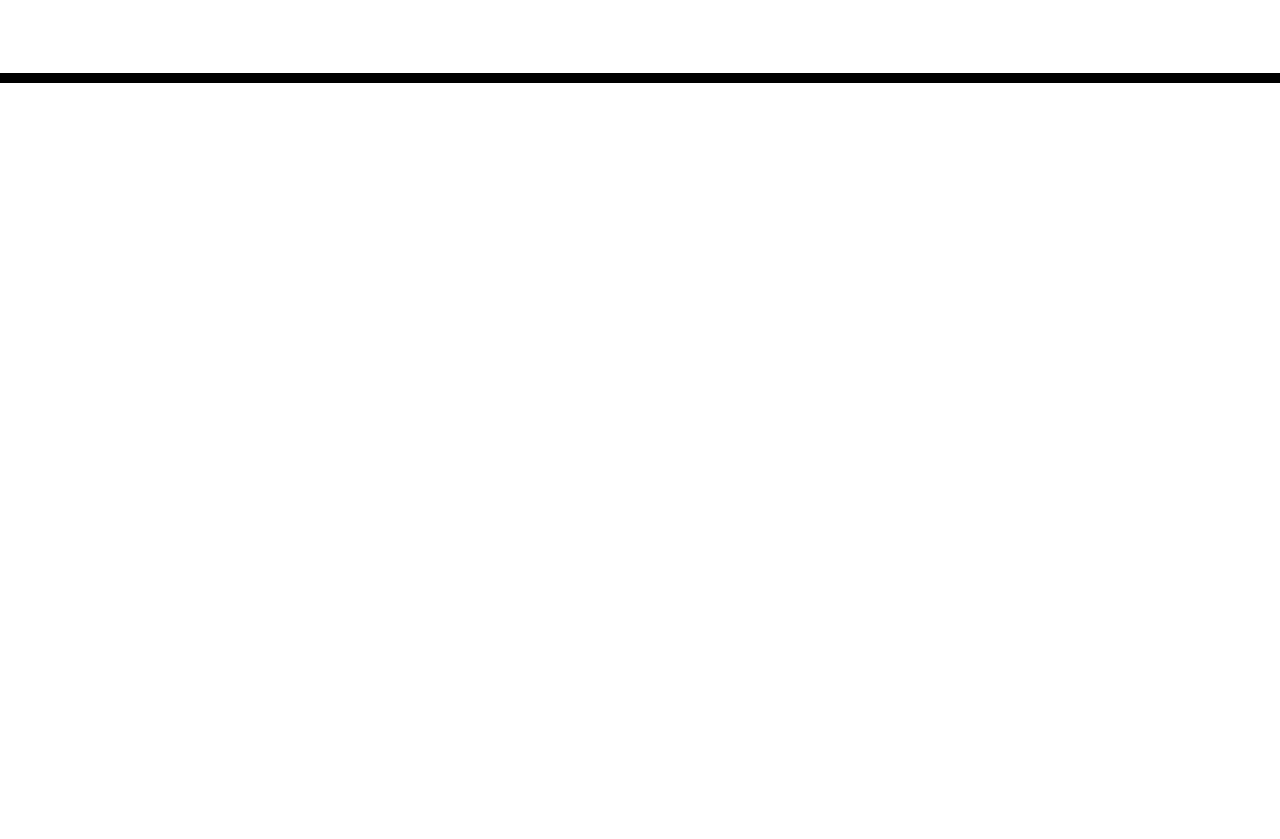
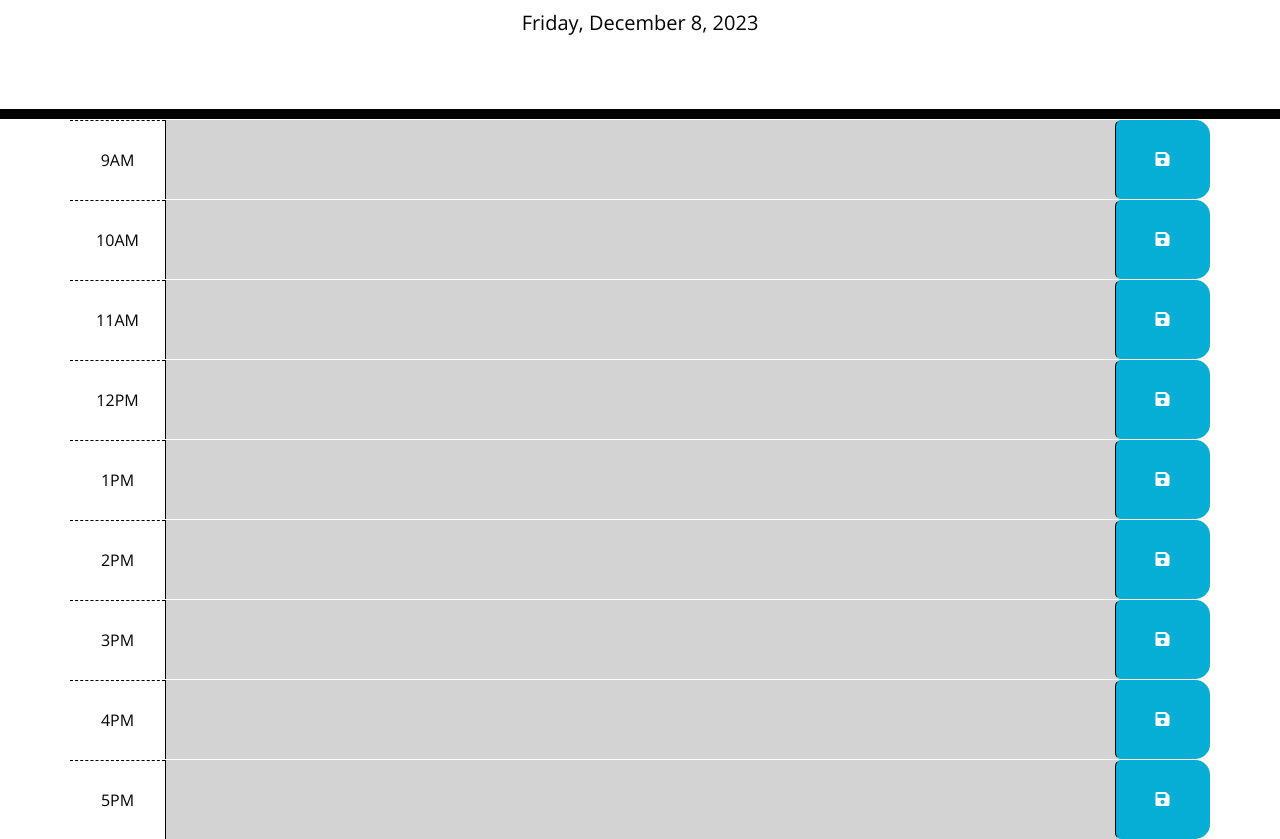
Before and after one commit to OlehProtsak/Daily-Planner-App, a plain HTML site: page index.html in a window 1280 px wide. Shown: the part 168-1007 px from the top of the page. Before the commit the page ends 800 px from the top, so only its background shows below. Drawn offline with nearby package versions, Linux system fonts and the light colour scheme; files that its build step writes are made by us from their sources.

Commit message:
Incorporated content with textareas into the HTML file.

```diff
--- a/index.html
+++ b/index.html
@@ -20,7 +20,7 @@
       href="https://fonts.googleapis.com/css?family=Open+Sans&display=swap"
       rel="stylesheet"
     />
-    <link rel="stylesheet" href="style.css" />
+    <link rel="stylesheet" href="starter/style.css" />
     <title>Work Day Scheduler</title>
   </head>
 
@@ -32,9 +32,73 @@
     </header>
     <div class="container">
       <!-- Timeblocks go here -->
+      <div class="time-block row past" data-time="9">
+        <div class="hour col-sm-1">9AM</div>
+        <textarea class="col-sm-10"></textarea>
+        <button class="saveBtn btn col-sm-1">
+          <i class="fas fa-save"></i>
+        </button>
+      </div>
+      <div class="time-block row past" data-time="10">
+        <div class="hour col-sm-1">10AM</div>
+        <textarea class="col-sm-10"></textarea>
+        <button class="saveBtn btn col-sm-1">
+          <i class="fas fa-save"></i>
+        </button>
+      </div>
+      <div class="time-block row past" data-time="11">
+        <div class="hour col-sm-1">11AM</div>
+        <textarea class="col-sm-10"></textarea>
+        <button class="saveBtn btn col-sm-1">
+          <i class="fas fa-save"></i>
+        </button>
+      </div>
+      <div class="time-block row past" data-time="12">
+        <div class="hour col-sm-1">12PM</div>
+        <textarea class="col-sm-10"></textarea>
+        <button class="saveBtn btn col-sm-1">
+          <i class="fas fa-save"></i>
+        </button>
+      </div>
+      <div class="time-block row past" data-time="1">
+        <div class="hour col-sm-1">1PM</div>
+        <textarea class="col-sm-10"></textarea>
+        <button class="saveBtn btn col-sm-1">
+          <i class="fas fa-save"></i>
+        </button>
+      </div>
+      <div class="time-block row past" data-time="2">
+        <div class="hour col-sm-1">2PM</div>
+        <textarea class="col-sm-10"></textarea>
+        <button class="saveBtn btn col-sm-1">
+          <i class="fas fa-save"></i>
+        </button>
+      </div>
+      <div class="time-block row past" data-time="3">
+        <div class="hour col-sm-1">3PM</div>
+        <textarea class="col-sm-10"></textarea>
+        <button class="saveBtn btn col-sm-1">
+          <i class="fas fa-save"></i>
+        </button>
+      </div>
+      <div class="time-block row past" data-time="4">
+        <div class="hour col-sm-1">4PM</div>
+        <textarea class="col-sm-10"></textarea>
+        <button class="saveBtn btn col-sm-1">
+          <i class="fas fa-save"></i>
+        </button>
+      </div>
+      <div class="time-block row past" data-time="5">
+        <div class="hour col-sm-1">5PM</div>
+        <textarea class="col-sm-10"></textarea>
+        <button class="saveBtn btn col-sm-1">
+          <i class="fas fa-save"></i>
+        </button>
+      </div>
     </div>
 
     <script src="https://cdnjs.cloudflare.com/ajax/libs/jquery/3.2.1/jquery.min.js"></script>
     <script src="https://cdn.jsdelivr.net/npm/dayjs@1/dayjs.min.js"></script>
+    <script src="starter/index.js"></script>
   </body>
 </html>
--- /dev/null
+++ b/starter/index.js
@@ -0,0 +1,49 @@
+$("#currentDay").text(dayjs().format("dddd, MMMM D, YYYY"));
+
+// Function to color-code timeblocks based on past, present, or future
+function updateHourStyles() {
+  var currentHour = dayjs().hour();
+
+  $(".time-block").each(function () {
+    var blockHour = parseInt($(this).data("time"));
+
+    if (blockHour < currentHour) {
+      $(this).removeClass("present future").addClass("past");
+    } else if (blockHour === currentHour) {
+      $(this).removeClass("past future").addClass("present");
+    } else {
+      $(this).removeClass("past present").addClass("future");
+    }
+  });
+}
+
+// Call the function to initially set the styles
+updateHourStyles();
+
+// Function to handle saving events to local storage
+$(".saveBtn").on("click", function () {
+  var timeblock = $(this).closest(".time-block");
+  var hour = timeblock.data("time");
+  var eventText = timeblock.find("textarea").val();
+
+  // Save event to local storage
+  localStorage.setItem("event_" + hour, eventText);
+});
+
+// Function to load events from local storage
+function loadEvents() {
+  $(".time-block").each(function () {
+    var hour = $(this).data("time");
+    var savedEvent = localStorage.getItem("event_" + hour);
+
+    if (savedEvent) {
+      $(this).find("textarea").val(savedEvent);
+    }
+  });
+}
+
+// Call the function to load events when the page loads
+loadEvents();
+
+// Set up an interval to update the styles every minute
+setInterval(updateHourStyles, 60000);
--- a/starter/style.css
+++ b/starter/style.css
@@ -41,6 +41,9 @@ header {
   background-color: #ffffff;
   color: #000000;
   border-top: 1px dashed #000000;
+  display: flex;
+  justify-content: center;
+  align-items: center;
 }
 
 .past {
@@ -64,6 +67,9 @@ header {
   border-bottom-right-radius: 15px;
   background-color: #06aed5;
   color: white;
+  display: flex;
+  justify-content: center;
+  align-items: center;
 }
 
 .saveBtn i:hover {
```
